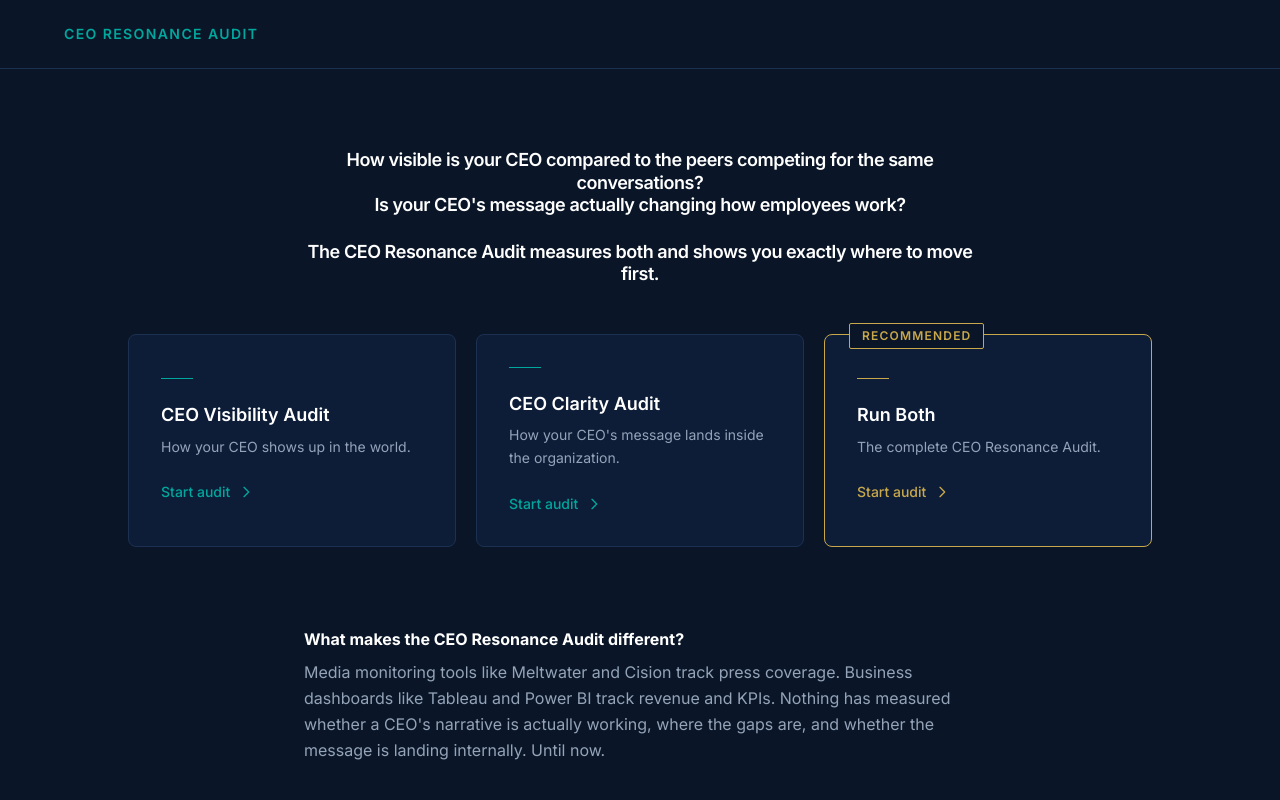
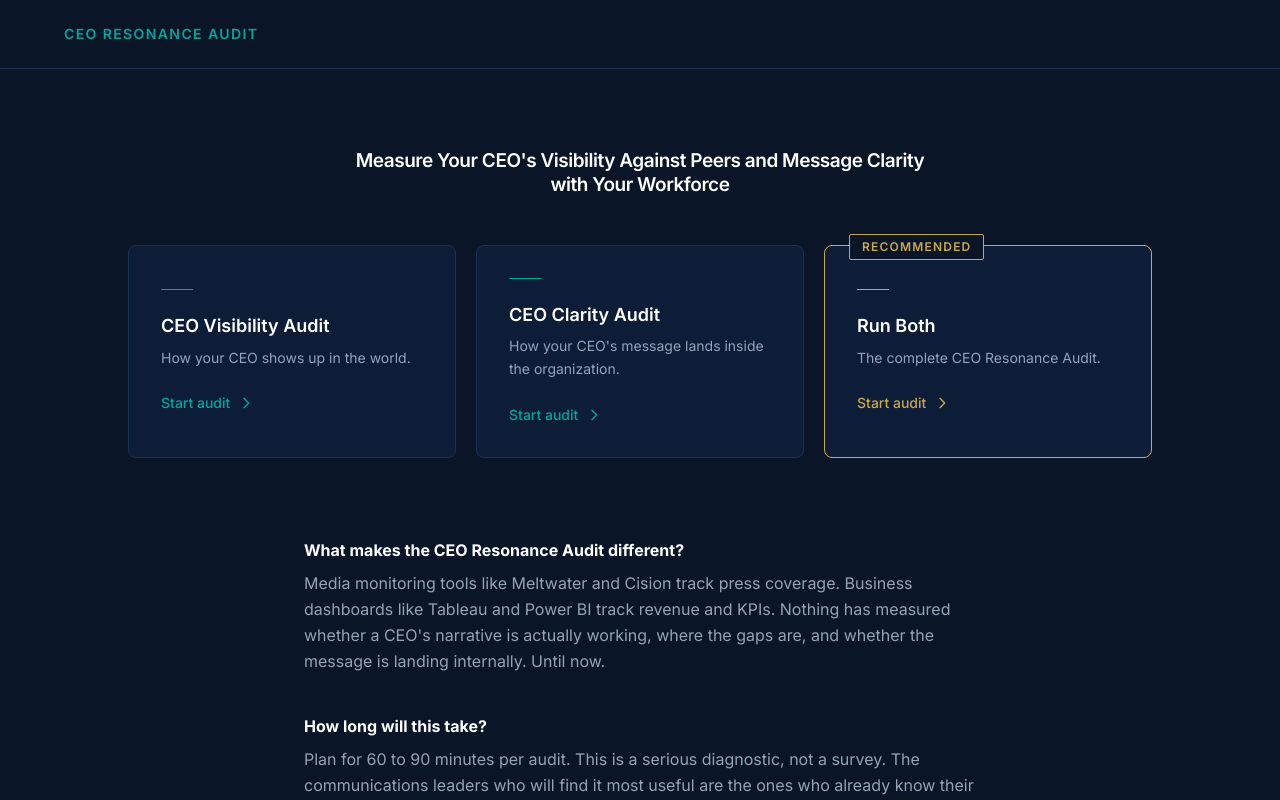
Before and after one commit to douglass-hatcher/ceo-resonance-audit, a React (Vite) app: page / in a window 1280 px wide. Shown: the top 800 px of the page. Built offline with nearby package versions, Linux system fonts and the light colour scheme.

Commit message:
Update landing page copy final version

```diff
--- a/src/components/LandingPage.jsx
+++ b/src/components/LandingPage.jsx
@@ -12,11 +12,9 @@ export default function LandingPage({ onSelect }) {
 
       {/* Main content */}
       <main className="flex-1 flex flex-col items-center px-6 py-20">
-        <div className="max-w-2xl w-full text-center mb-6">
-          <h1 className="font-semibold text-white leading-tight tracking-tight mb-6" style={{ fontSize: '18px' }}>
-            <span className="block">How visible is your CEO compared to the peers competing for the same conversations?</span>
-            <span className="block">Is your CEO's message actually changing how employees work?</span>
-            <span className="block" style={{ marginTop: '24px' }}>The CEO Resonance Audit measures both and shows you exactly where to move first.</span>
+        <div className="w-full text-center mb-6">
+          <h1 className="font-semibold text-white leading-tight tracking-tight mb-6 mx-auto" style={{ fontSize: '19px', maxWidth: '600px' }}>
+            Measure Your CEO's Visibility Against Peers and Message Clarity with Your Workforce
           </h1>
         </div>
 
```
